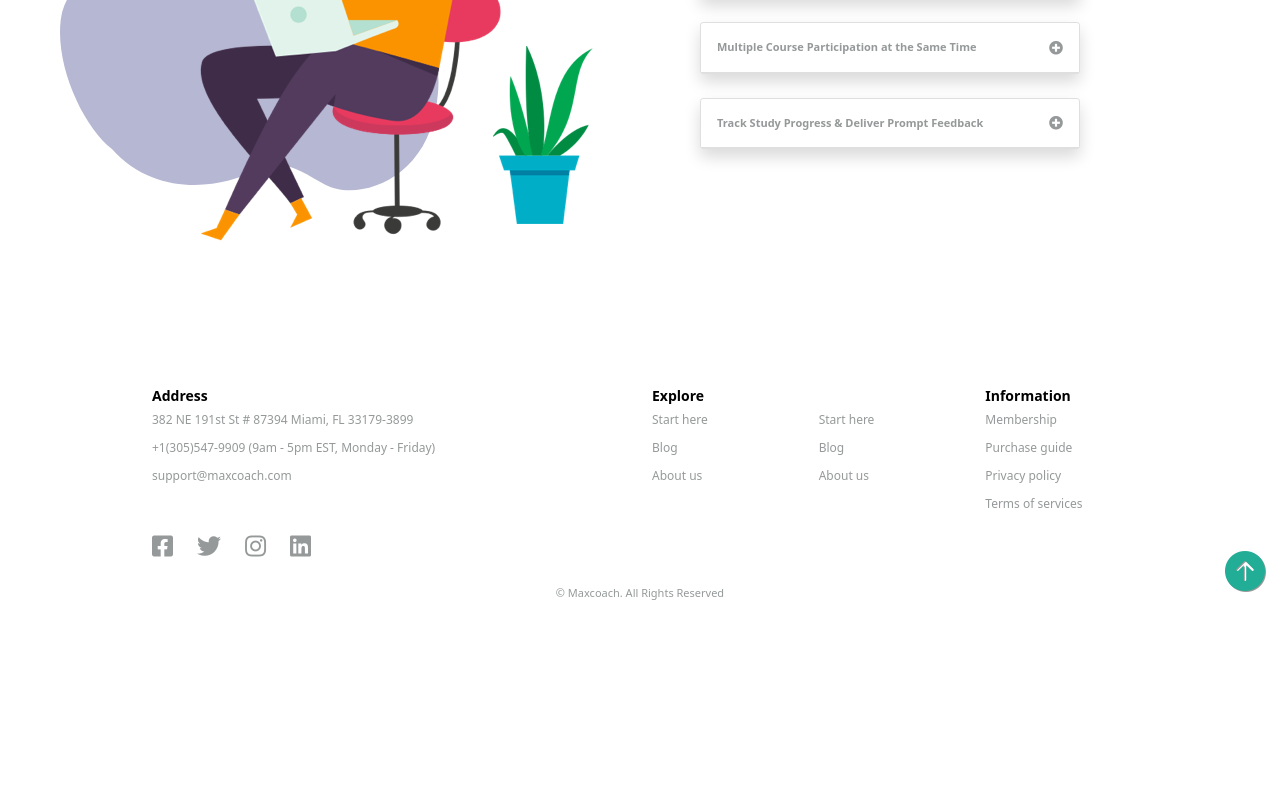
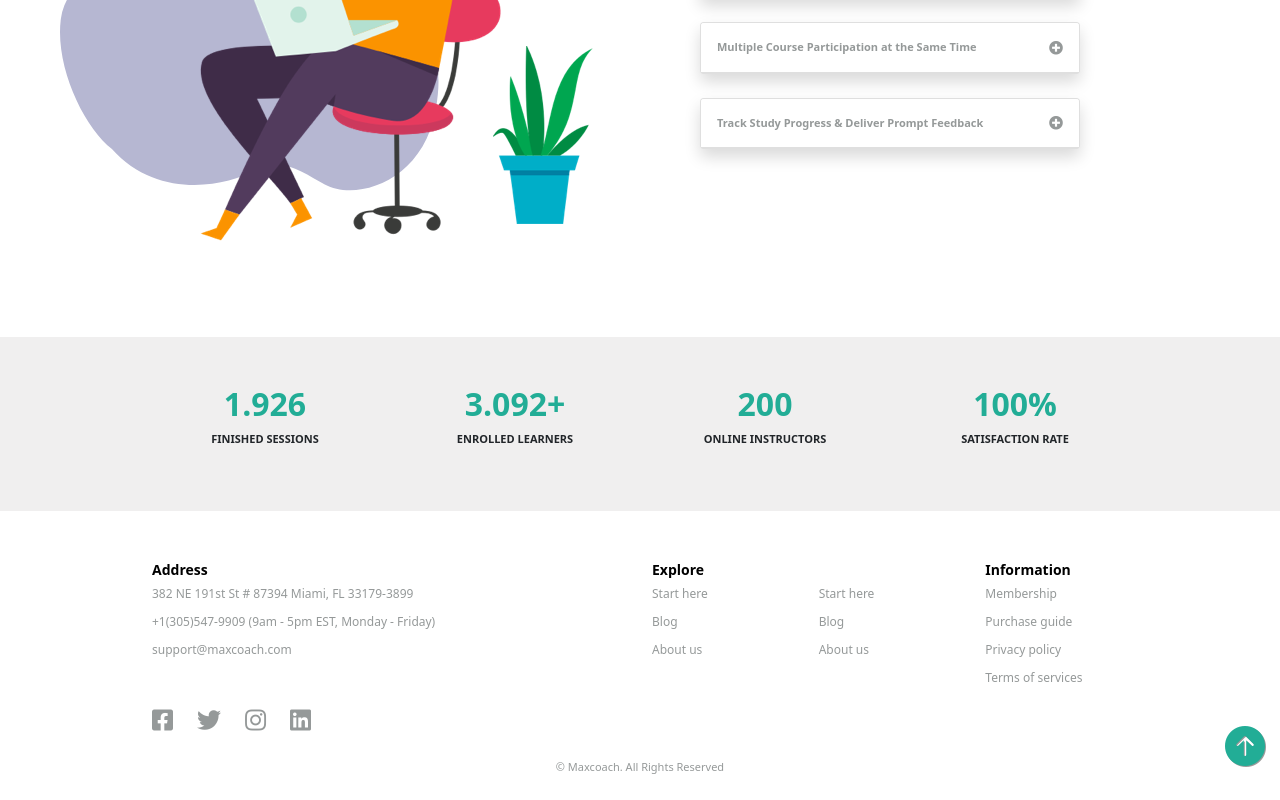
Before and after one commit to marcoche88/proj-html-vuejs, a Vue app: page / in a window 1280 px wide. Shown: the part 1504-2304 px from the top of the page. Before the commit the page ends 2129 px from the top, so only its background shows below. Built offline with nearby package versions, Linux system fonts and the light colour scheme.

Commit message:
added numbers section

```diff
--- a/src/components/Main.vue
+++ b/src/components/Main.vue
@@ -50,6 +50,22 @@
                 :card="card"
               />
             </div>
+          </div>
+        </div>
+      </div>
+    </section>
+
+    <!-- section numbers -->
+    <section id="numbers">
+      <div class="my-container container py-5">
+        <div class="row align-items-center">
+          <div
+            class="col-3 text-center"
+            v-for="(number, index) in numbers"
+            :key="index"
+          >
+            <h2>{{ number.data }}</h2>
+            <p class="text-uppercase fw-bold">{{ number.description }}</p>
           </div>
         </div>
       </div>
@@ -113,6 +129,24 @@ export default {
           active: false,
         },
       ],
+      numbers: [
+        {
+          data: "1.926",
+          description: "Finished sessions",
+        },
+        {
+          data: "3.092+",
+          description: "Enrolled learners",
+        },
+        {
+          data: "200",
+          description: "Online instructors",
+        },
+        {
+          data: "100%",
+          description: "Satisfaction rate",
+        },
+      ],
     };
   },
 };
@@ -151,17 +185,16 @@ export default {
       color: $text-primary-color;
     }
   }
-  .card-header {
+}
+
+#numbers {
+  background-color: $bg-primary-color;
+  h2 {
+    color: $text-primary-color;
+    font-weight: bolder;
+  }
+  p {
     font-size: 11px;
-    background-color: white;
-    color: $text-secondary-color;
-    i {
-      font-size: 14px;
-    }
-  }
-  .active {
-    color: white;
-    background-color: $text-primary-color;
   }
 }
 </style>
```
Also changed, not shown: 6 other files (tests, documents, lock files or other folders).
